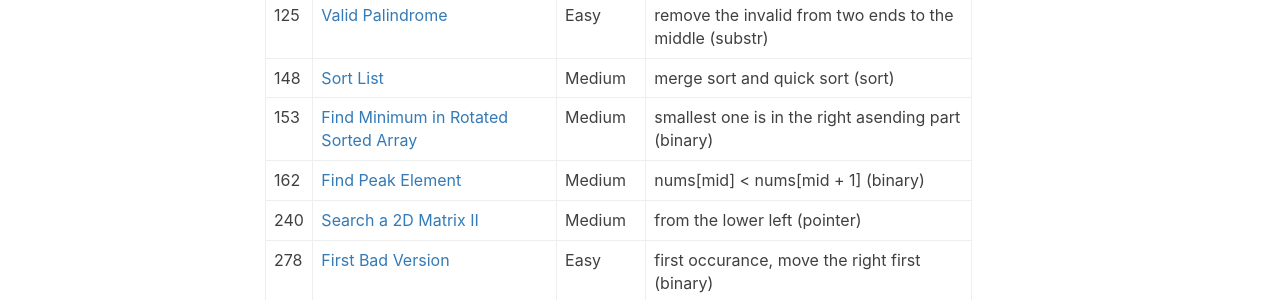
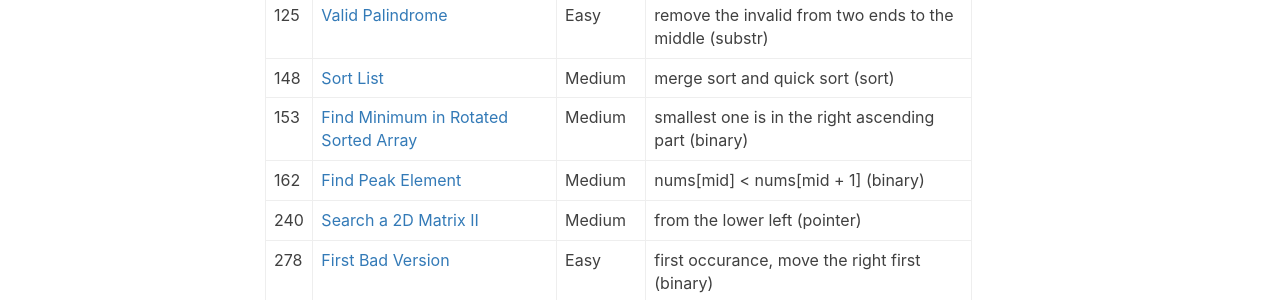
Before and after one commit to ly16/ly16.github.io, a Jekyll site: the page built from _posts/2018-05-18-leetcode-record-round1.md, in a window 1280 px wide. Shown: the part 1064-1364 px from the top of the page. Built offline with Jekyll 4.4.1, drawn with Linux system fonts in a browser that asks for light colours; nearby versions of some CDN libraries; comment, search, counter and statistics services are not loaded.

Commit message:
Update 2018-05-18-leetcode-record-round1.md

```diff
--- a/_posts/2018-05-18-leetcode-record-round1.md
+++ b/_posts/2018-05-18-leetcode-record-round1.md
@@ -25,7 +25,7 @@
 |75|[Sort Colors](https://github.com/ly16/LC-Practice/blob/master/Rainbow%20Sort.java)|Medium|three points, four blocks (pointer)|
 |125|[Valid Palindrome](https://github.com/ly16/LC-Practice/blob/master/Valid%20palindrome.java)|Easy|remove the invalid from two ends to the middle (substr)|
 |148|[Sort List](https://github.com/ly16/LC-Practice/blob/master/Sort%20List.java)|Medium|merge sort and quick sort (sort)|
-|153|[Find Minimum in Rotated Sorted Array](https://github.com/ly16/LC-Practice/blob/master/Find%20Minimum%20in%20Rotated%20Sorted%20Array.java)|Medium|smallest one is in the right asending part (binary)|
+|153|[Find Minimum in Rotated Sorted Array](https://github.com/ly16/LC-Practice/blob/master/Find%20Minimum%20in%20Rotated%20Sorted%20Array.java)|Medium|smallest one is in the right ascending part (binary)|
 |162|[Find Peak Element](https://github.com/ly16/LC-Practice/blob/master/Find%20Peak%20Element.java)|Medium|nums[mid] < nums[mid + 1] (binary)|
 |240|[Search a 2D Matrix II](https://github.com/ly16/LC-Practice/blob/master/Search%20a%202D%20Matrix%20II.java)|Medium|from the lower left (pointer)|
 |278|[First Bad Version](https://github.com/ly16/LC-Practice/blob/master/First%20Bad%20Version.java)|Easy|first occurance, move the right first (binary)|
```
